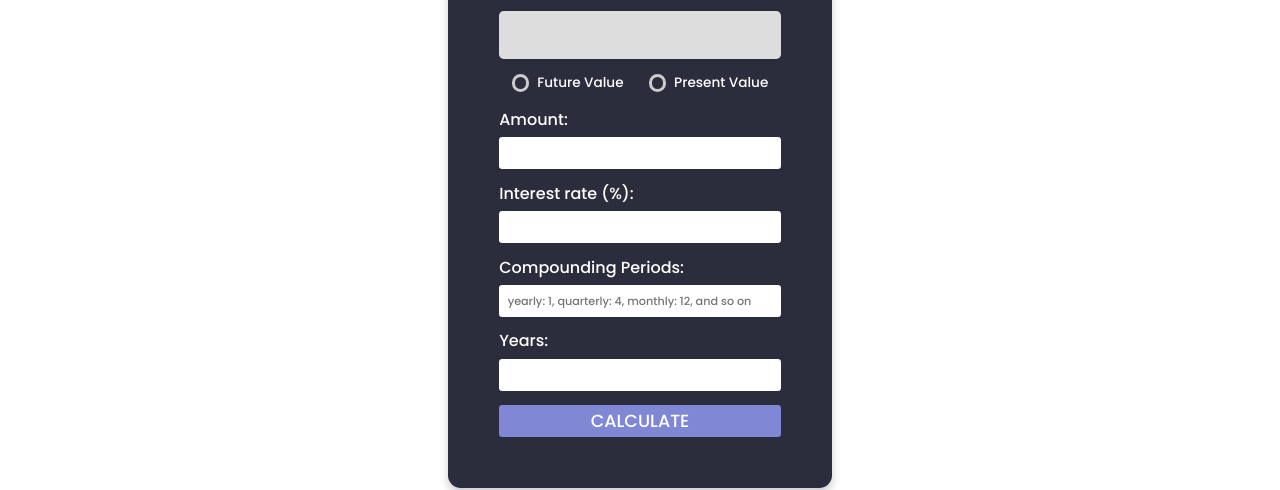
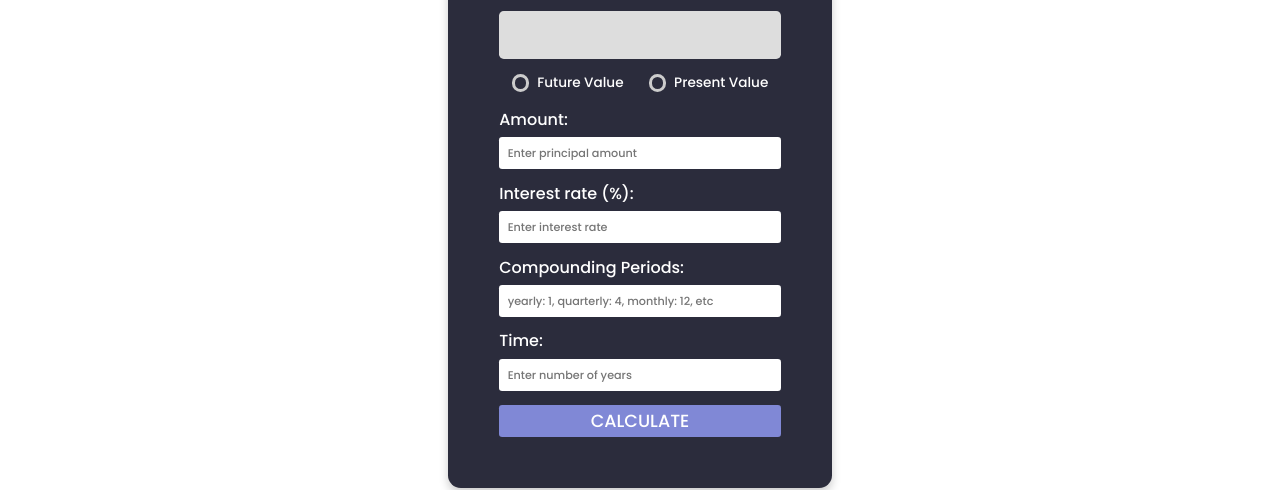
Before and after one commit to B3N3D1CT7/Compound-Interest-Calculator, a plain HTML site: page index.html in a window 1280 px wide. Shown: the part 316-806 px from the top of the page. Drawn offline with nearby package versions, Linux system fonts and the light colour scheme.

Commit message:
Update index.html
Input placeholders

```diff
--- a/index.html
+++ b/index.html
@@ -49,19 +49,19 @@
          </div>
          <div class="row">
            <span>Amount:</span>
-           <input type="number" id="amount">
+           <input type="number" id="amount" placeholder="Enter principal amount">
          </div>
          <div class="row">
            <span>Interest rate (%):</span>
-           <input type="number" id="interest">
+           <input type="number" id="interest" placeholder="Enter interest rate">
          </div>
          <div class="row">
            <span>Compounding Periods:</span>
-           <input type="number" id="periods" placeholder="yearly: 1, quarterly: 4, monthly: 12, and so on">
+           <input type="number" id="periods" placeholder="yearly: 1, quarterly: 4, monthly: 12, etc">
          </div>
          <div class="row">
-           <span>Years:</span>
-           <input type="number" id="years">
+           <span>Time:</span>
+           <input type="number" id="years" placeholder="Enter number of years">
          </div>
        </div>
        <div class="button">
```
